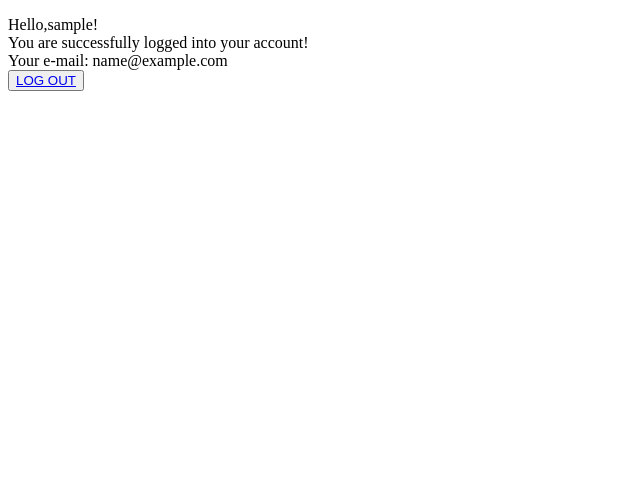
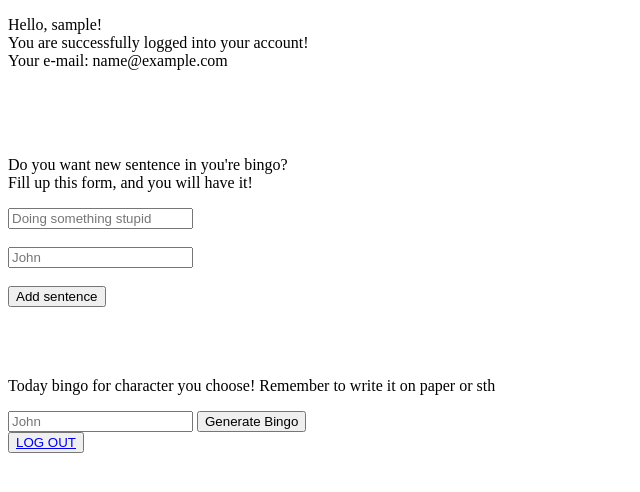
Before and after one commit to Ignasiokolega/Bingo, a PHP site: page /bingo.php in a window 1280 px wide. Shown: the top 492 px of the page, without its empty margins (0-640 px from the left). Run offline with PHP 8.4, Linux system fonts and the light colour scheme; the visitor is signed in with stand-in values (Sample User, id 1); data that the repository does not hold is empty.

Commit message:
storing new bingo

```diff
--- a/bingo.php
+++ b/bingo.php
@@ -4,7 +4,10 @@ if ($_SESSION['status'] != true || !isset($_SESSION["status"])){
   header('Location: index.php');
   exit();
 }
-
+if (isset($_SESSION['err_name'])){
+  echo $_SESSION['err_name'];
+  unset($_SESSION['err_name']);
+}
 ?>
 
 <!DOCTYPE html>
@@ -12,13 +15,68 @@ if ($_SESSION['status'] != true || !isset($_SESSION["status"])){
 
 <head>
   <meta charset="utf-8">
-  <title>Palace</title>
+  <title>Bingo!</title>
   <link rel="styleheet" href="style.css">
 </head>
 <body>
-  <p>Hello,<?= $_SESSION["username"];?>!<br/>
+  <p>Hello, <?= $_SESSION["username"];?>!<br/>
 You are successfully logged into your account!<br/>
-Your e-mail: <?=$_SESSION["email"]?><br/>
+Your e-mail: <?=$_SESSION["email"]?><br/> </p>
+
+  <br>
+  <br>
+  <br>
+
+
+<p>Do you want new sentence in you're bingo?<br>
+Fill up this form, and you will have it!</p>
+
+<form action='new_bingo_sentence.php' method='post'>
+
+  <input name='bingo' type='text' required placeholder='Doing something stupid'>
+
+  <br>
+  <br>
+
+  <input name='character' type='text' required placeholder='John'>
+
+  <br>
+  <br>
+
+  <input type='submit' name='checkbox' onsubmit='confirm ("Do you really want add this sentence to this character?");' value='Add sentence'>
+
+</form>
+<br><br><br>
+
+<p> Today bingo for character you choose! Remember to write it on paper or sth <p>
+
+
+<form action="helper.php" method="post">
+    <input type="text" name="name" required placeholder = "John">
+    <input type="submit" name="checkbox" value ="Generate Bingo">
+    </form>
+    <?php
+    if(isset($_SESSION['new_bingo'])) {
+      foreach ($_SESSION['new_bingo'] as $bingo){
+      echo $bingo . "\n";
+      }
+    }
+
+    ?>
+    <table>
+
+    </table>
+
+
+
+
+
+
+
+
+
+
+
 <button id="logout_button"><a href="logout.php">LOG OUT</a></button>
 
 
--- a/welcome_page.php
+++ b/welcome_page.php
@@ -18,7 +18,7 @@ if (!isset($_SESSION["registration"])){
   <body>
 
 
-    <h1>WELCOME TO THE PALACE! YOU ARE HERE FIRST TIME, BUT CERTAINLY NOT LAST!</h1>
+    <center><h1>WELCOME TO THE BINGO!</h1><center>
 
     <br> <a href="index.php">Log in for the first time!</a>
 
```
Also changed, not shown: helper.php (added, +41 -0 lines), new_bingo_sentence.php (added, +35 -0 lines).
